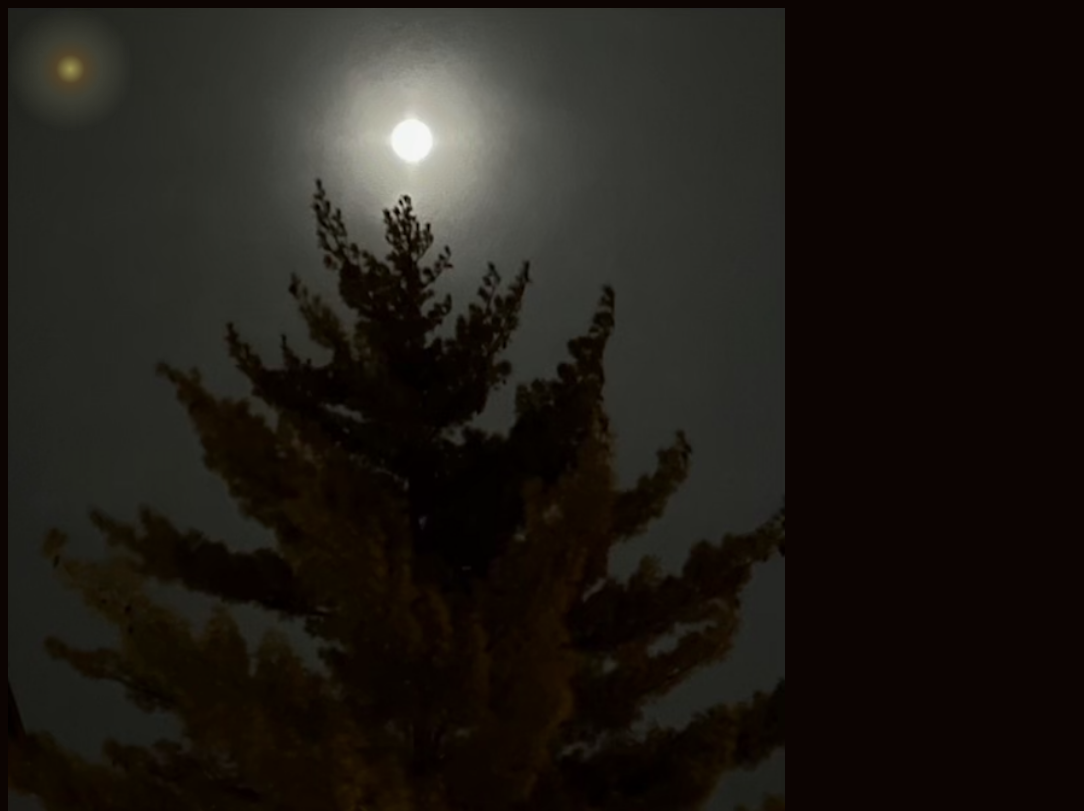
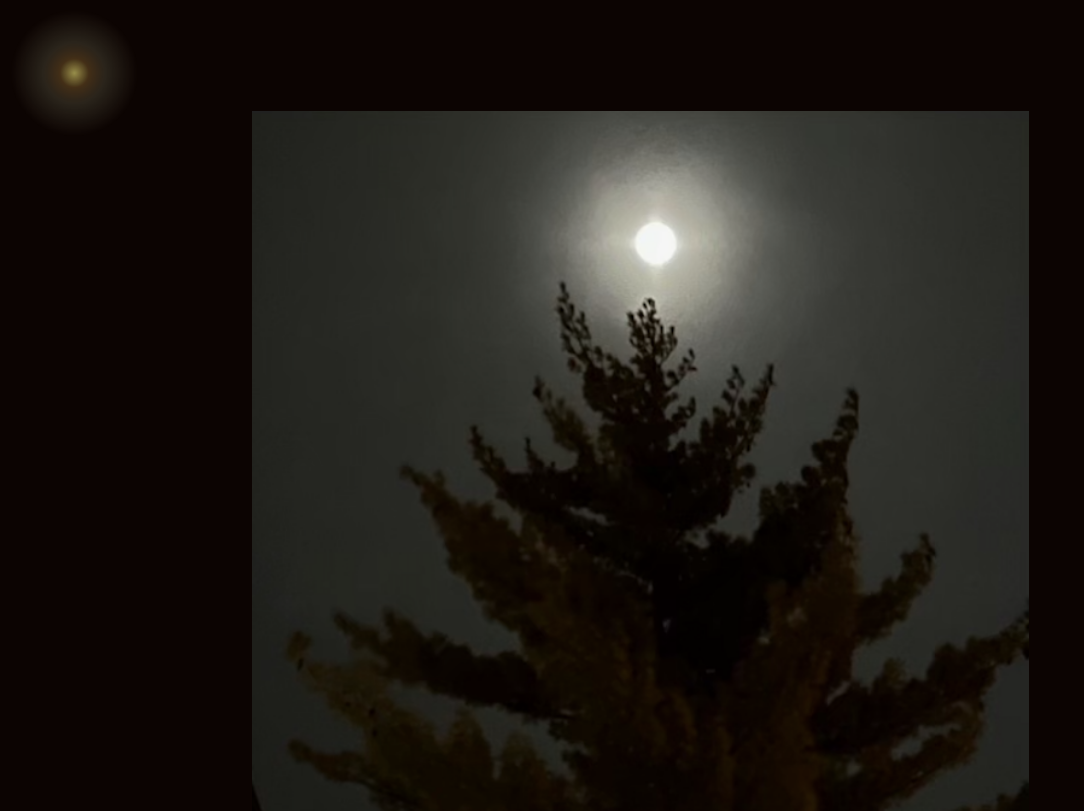
Before and after one commit to sofhaf/artificial-fireflies-lol, a plain HTML site: page index.html in a window 1280 px wide. Shown: the top 811 px of the page, without its empty margins (0-1084 px from the left). Drawn offline with Linux system fonts and the light colour scheme.

Commit message:
minor things

```diff
--- a/index.html
+++ b/index.html
@@ -1,11 +1,11 @@
 <script>
-
   // Three fireflies are trapped in the plane of your
   // computer screen. They fly towards their moon...
   // or at least what looks to be their moon...
   // during what seems to be nightime...
   //
-  // If you see me, then I can see you.
+  // If you see me, then I can see you too...
+  //
   // How will you move on?
   // Are you really only my user?
   // 																			March 2023
@@ -25,16 +25,21 @@
     fly.style.top = y + 'px'
   }
 
+  function fly() {
+
+  }
+
   function setup() {
- 		document.body.style.backgroundColor = bgColor
-    document.body.style.overflow = 'hidden'
+    document.body.style.backgroundColor = bgColor
     const moon = document.createElement('img')
     moon.src = moonURL
     document.body.appendChild(moon)
     moon.style.width = 777
+    moon.style.position = 'absolute'
+    moon.style.left = innerWidth / 2 - 388.5
+    moon.style.top = 111
 
-		createFlies(1,1)
-
+    createFlies(5, 5)
   }
 
   window.addEventListener('load', setup)
```
